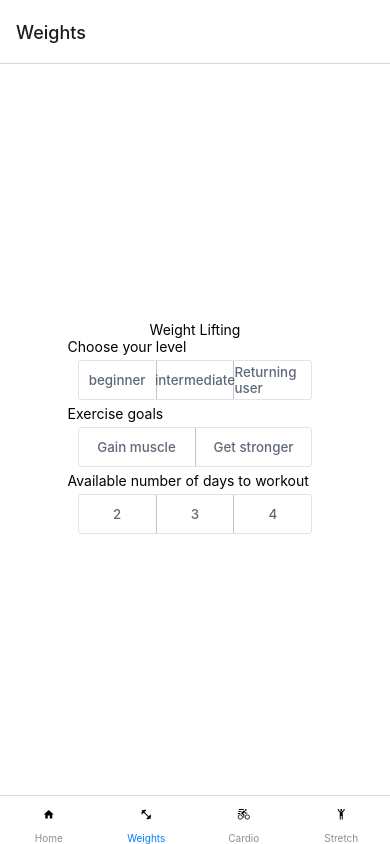
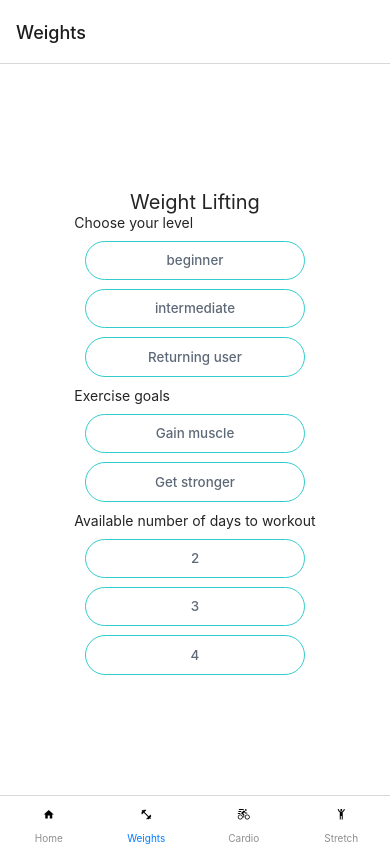
Before and after one commit to DanielekPark/fitnessapp, a React Native app: screen /Weights in a window 390 px wide. Built offline with nearby package versions, Linux system fonts and the light colour scheme.

Commit message:
added styles for buttons and layout

```diff
--- a/screens/weights.js
+++ b/screens/weights.js
@@ -1,6 +1,7 @@
-import { View, Text } from "react-native";
+import { View } from "react-native";
 import React, { useEffect, useState } from "react";
-import {ButtonGroup} from "@rneui/base";
+import {ButtonGroup, Text} from "@rneui/base";
+import styles from "../styles/style.module";
 
 function WeightsScreen() {
   const [userData, setUserData] = useState(
@@ -28,7 +29,7 @@ function WeightsScreen() {
       }}
     >
       <View>
-        <Text>Weight Lifting</Text>
+      <Text style={[styles.fontTwenty, styles.centerText, styles.smMarBottom, styles.smMarTop]}>Weight Lifting</Text>
       </View>
       <View>
         <View>
@@ -42,6 +43,12 @@ function WeightsScreen() {
                   buttons={userData.level}
                   onPress={(value) => updateUserData(value, 'levelIndex')}
                   selectedIndex={userData.levelIndex}
+                  containerStyle={styles.btnContainer}
+                  selectedButtonStyle={styles.activeBtn}
+                  buttonStyle={styles.inactiveBtn}
+                  innerBorderStyle={{color: 'transparent'}}
+                  buttonContainerStyle={styles.btnWrapper}
+                  vertical
                 />
               </View>
             </View>
@@ -56,6 +63,12 @@ function WeightsScreen() {
                   buttons={userData.goals}
                   onPress={(value) => updateUserData(value, 'goalIndex')}
                   selectedIndex={userData.goalIndex}
+                  containerStyle={styles.btnContainer}
+                  selectedButtonStyle={styles.activeBtn}
+                  buttonStyle={styles.inactiveBtn}
+                  innerBorderStyle={{color: 'transparent'}}
+                  buttonContainerStyle={styles.btnWrapper}
+                  vertical
                 />
               </View>
             </View>
@@ -70,13 +83,18 @@ function WeightsScreen() {
                   buttons={userData.availability}
                   selectedIndex={userData.availIndex}
                   onPress={(value) => updateUserData(value, 'availIndex')}
+                  containerStyle={styles.btnContainer}
+                  selectedButtonStyle={styles.activeBtn}
+                  buttonStyle={styles.inactiveBtn}
+                  buttonContainerStyle={styles.btnWrapper}
+                  innerBorderStyle={{color: 'transparent'}}
+                  vertical
                 />
               </View>
             </View>
           </View>
         </View>
         {/* Workout option
-
         //2. Create section for muscle groups (choose chest, abs, leg, lower or abs)
         //exercise buttons show exercise picture
         //2a. user chooses exercises
--- a/styles/style.module.js
+++ b/styles/style.module.js
@@ -16,10 +16,31 @@ const styles = StyleSheet.create({
     paddingBottom: 10,
   },
   /* =======================
+    Button styles
+    ======================= */
+    activeBtn: {
+      backgroundColor: "#33cccc",
+      borderWidth: 0,
+      borderRadius: 30,
+    },
+    inactiveBtn: {
+      backgroundColor: 'transparent',
+      borderColor: "#33cccc",
+      borderWidth: 1,
+      borderRadius: 30,
+    },
+    btnContainer: {
+      borderColor: 'transparent',
+    },
+    btnWrapper: {
+      marginTop: 4,
+      marginBottom: 4,
+    },
+  /* =======================
     Font color
     ======================= */
   aqua: {
-    color: "#0ff",
+    color: "#33cccc",
   },
   /* =======================
     Accordion styles
```
